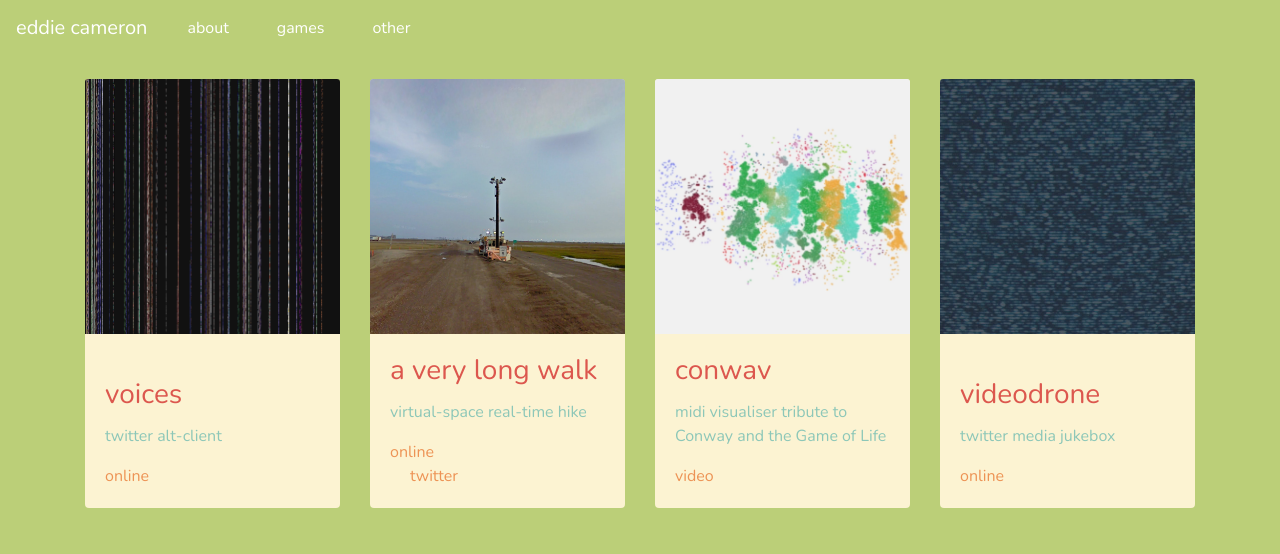
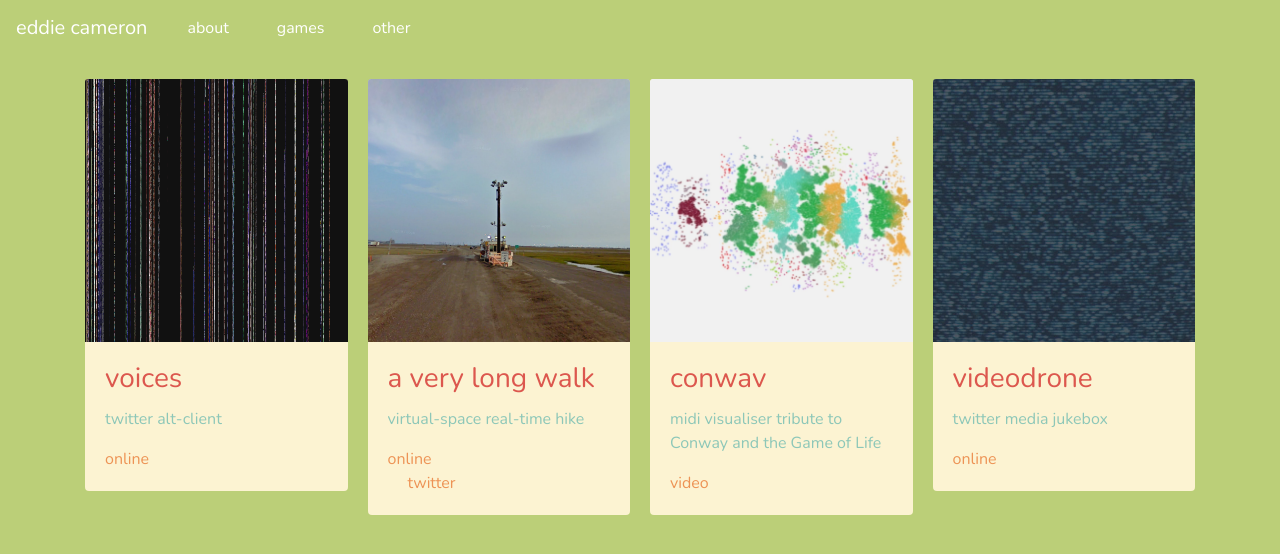
Before and after one commit to EddieCameron/eddiecameron.github.io, a Jekyll site: the page built from other/index.html, in a window 1280 px wide. Shown: the top 554 px of the page. Built offline with Jekyll 4.4.1, drawn with Linux system fonts in a browser that asks for light colours.

Commit message:
more others

```diff
--- a/assets/grapefruitgames.scss
+++ b/assets/grapefruitgames.scss
@@ -52,3 +52,28 @@ a {
 a:hover {
    color:#DC574E;
 }
+
+
+@media (min-width: 576px) {
+    .card-columns {
+        column-count: 2;
+    }
+}
+
+@media (min-width: 768px) {
+    .card-columns {
+        column-count: 3;
+    }
+}
+
+@media (min-width: 992px) {
+    .card-columns {
+        column-count: 4;
+    }
+}
+
+@media (min-width: 1200px) {
+    .card-columns {
+        column-count: 4;
+    }
+}
--- a/other/index.html
+++ b/other/index.html
@@ -14,7 +14,7 @@ title: other
 </div>
 
 <div class="container">
-  <div class="card-deck mt-4">
+  <div class="card-columns mt-4">
     <div class="card mb-4 bg-light border-0">
       <a href="http://voices.grapefruitgames.com"><img class="card-img-top img-fluid" title="advanced voices"
           src="/assets/images/voices.png" alt="" /></a>
```
Also changed, not shown: games/index.html (+3 -30 lines). Lines whose indentation alone changed are shown as unchanged.
